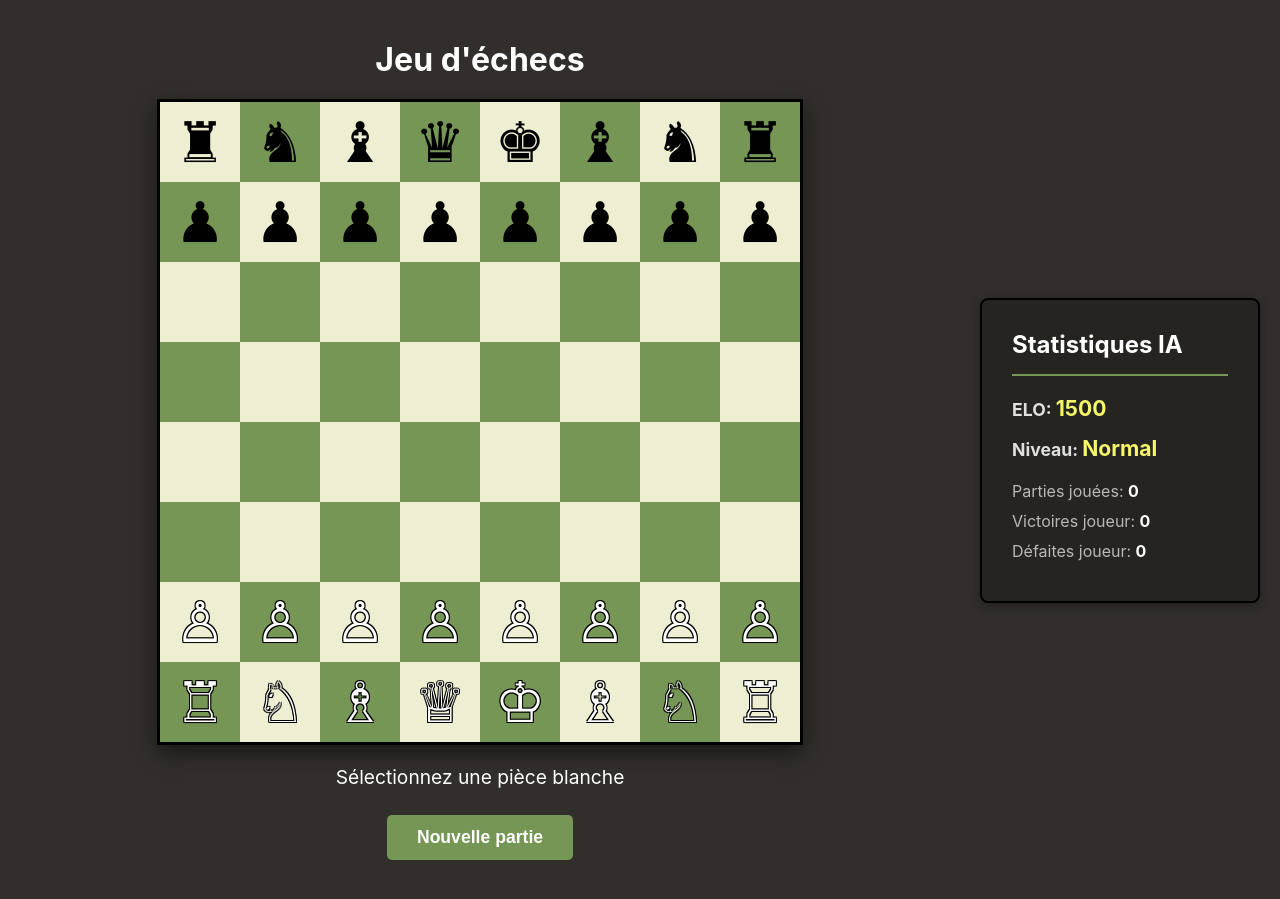
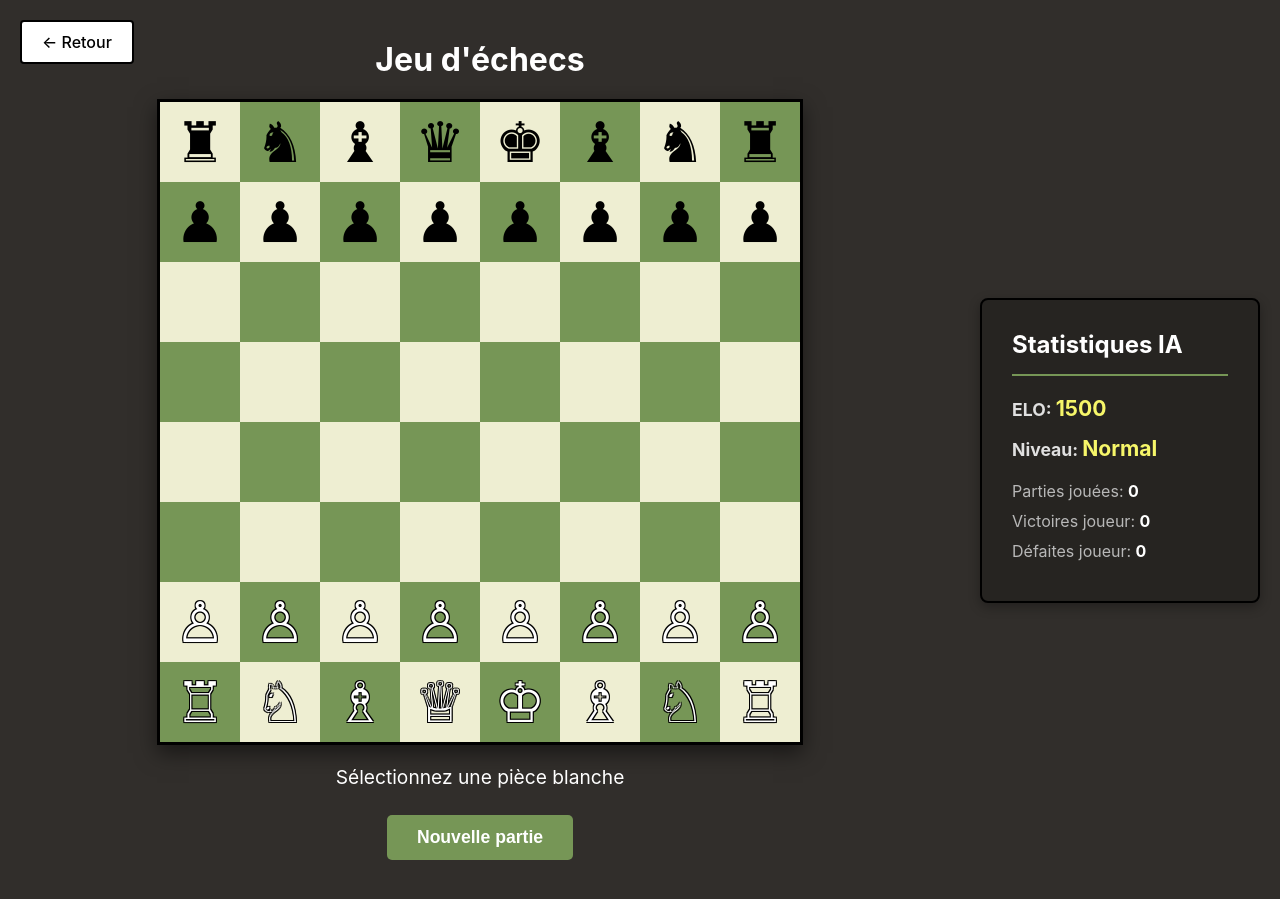
Before and after one commit to MADUP212/MADUP212.github.io, a Jekyll site: the page jeux/chess.html, which Jekyll copies as it is, in a window 1280 px wide. Built offline with Jekyll 4.4.1, drawn with Linux system fonts in a browser that asks for light colours.

Commit message:
Update chess.html

```diff
--- a/jeux/chess.html
+++ b/jeux/chess.html
@@ -163,6 +163,7 @@
   </style>
 </head>
 <body>
+      <a href="javascript:history.back()" class="back-button" style="position: fixed; top: 20px; left: 20px; display: inline-block; padding: 10px 20px; color: #000; background-color: #fff; border: 2px solid #000; text-decoration: none; font-size: 1em; font-weight: 500; border-radius: 4px; transition: all 0.2s ease; z-index: 1000;">← Retour</a>
   <div id="container">
     <div id="game-section">
       <h2>Jeu d'échecs</h2>
```
